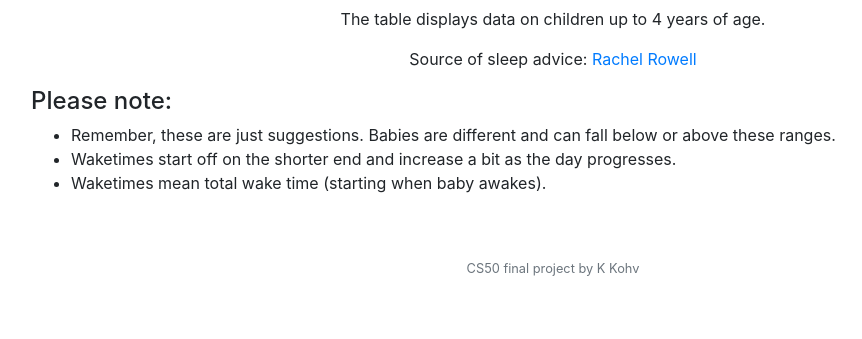
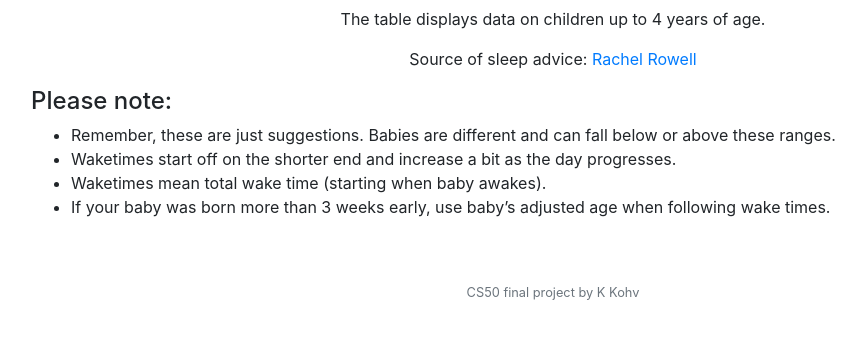
Before and after one commit to KeaKohv/babyzz, a Flask app: page /waketimes in a window 1280 px wide. Shown: the part 226-565 px from the top of the page, without its empty margins (87-949 px from the left). Run offline with Flask 2, Linux system fonts and the light colour scheme; the visitor is signed in with stand-in values (Sample User, id 1); data that the repository does not hold is empty; some libraries are stand-ins or nearby versions.

Commit message:
waketimes

```diff
--- a/templates/waketimes.html
+++ b/templates/waketimes.html
@@ -33,6 +33,7 @@
         <li>Remember, these are just suggestions. Babies are different and can fall below or above these ranges.</li>
         <li>Waketimes start off on the shorter end and increase a bit as the day progresses.</li>
         <li>Waketimes mean total wake time (starting when baby awakes).</li>
+        <li>If your baby was born more than 3 weeks early, use baby’s adjusted age when following wake times.</li>
       </ul>
 
 {% endblock %}
```
